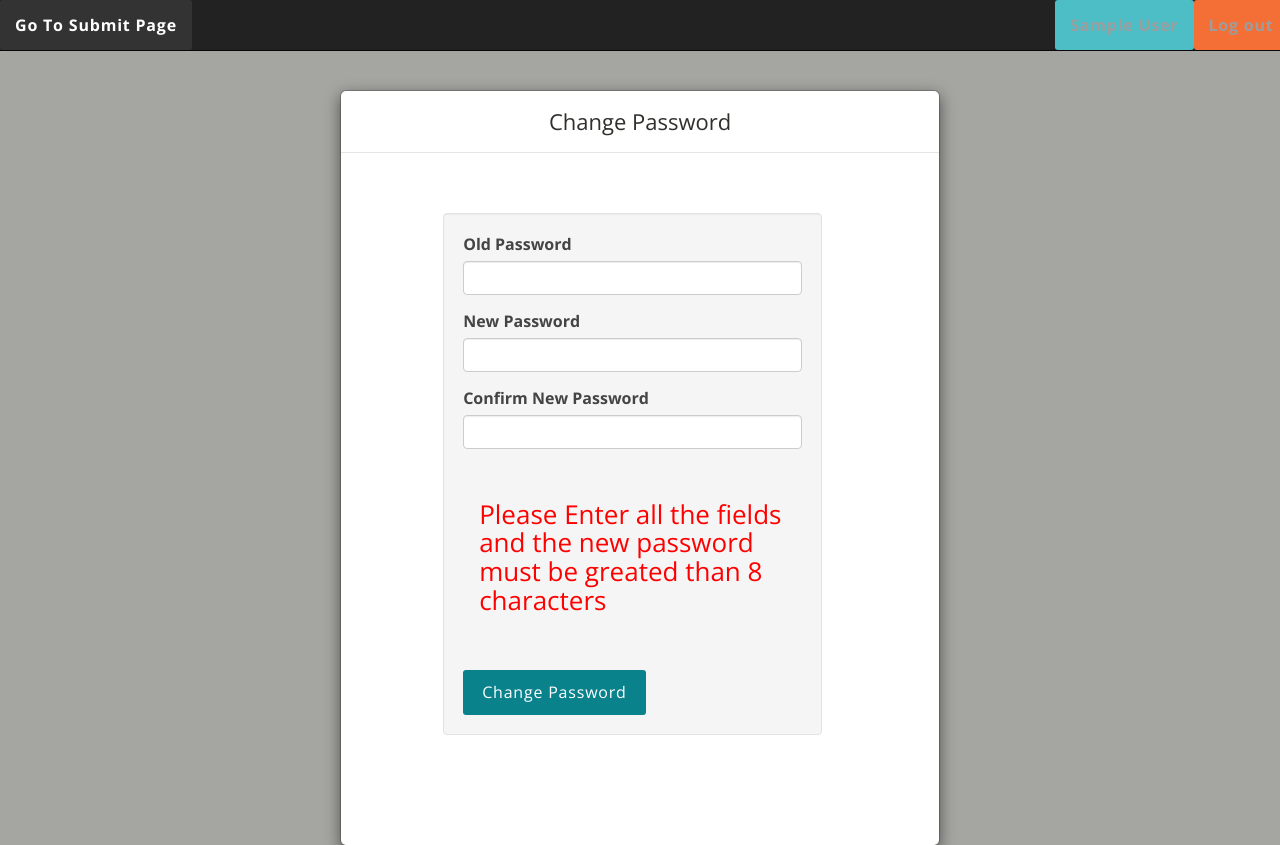
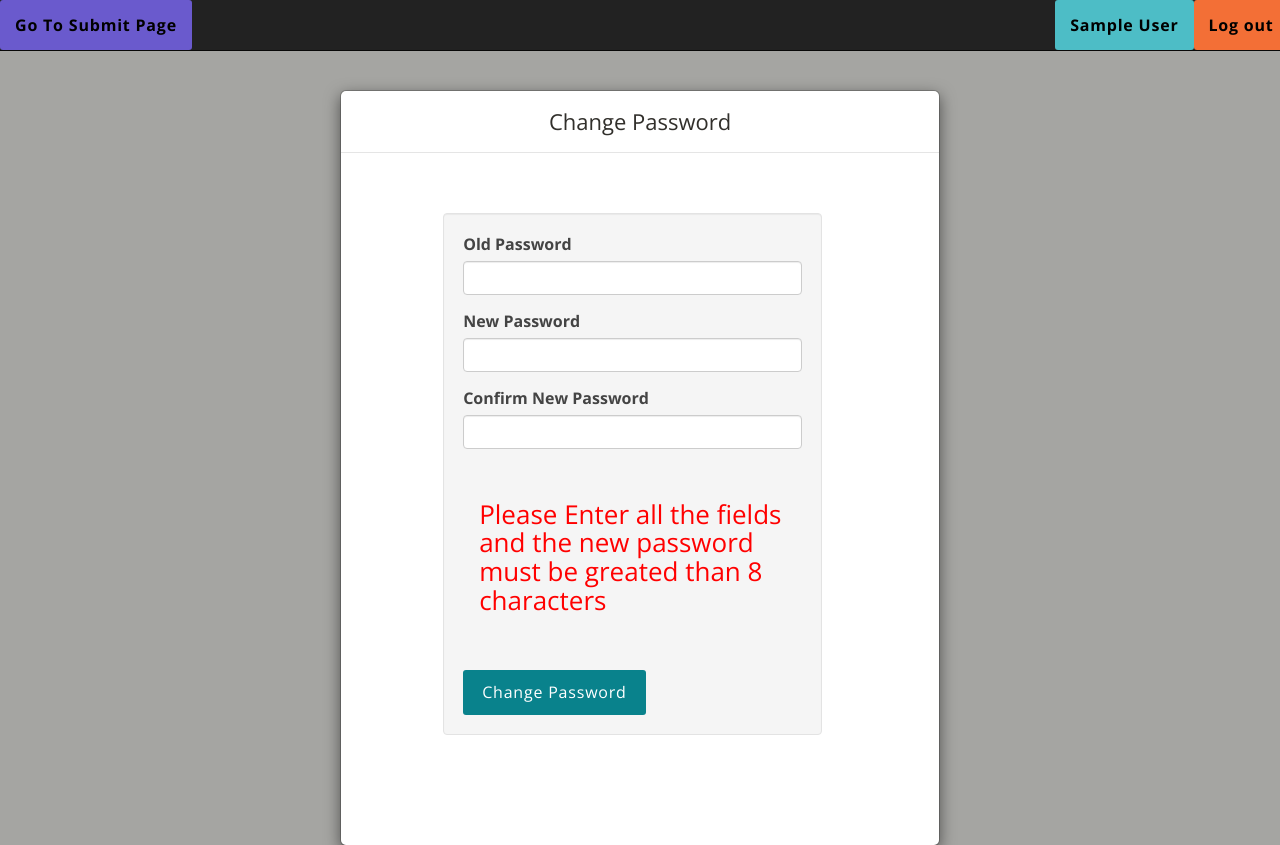
Before and after one commit to nveenjain/fundai, a PHP site: page /fundai/change_password.php in a window 1280 px wide. Shown: the top 845 px of the page. Run offline with PHP 8.4, Linux system fonts and the light colour scheme; the visitor is signed in with stand-in values (Sample User, id 1); some libraries are stand-ins or nearby versions.

Commit message:
Completed the website

```diff
--- a/change_password.php
+++ b/change_password.php
@@ -53,6 +53,12 @@
         h1{
             text-align: center;
         }
+        #navtab ul li a strong{
+              color: black;
+         }
+         #navtab ul li a:hover{
+              background-color: #6A5ACD !important;
+         }
         body {
             background-color: #A5A5A2;
         }
```
